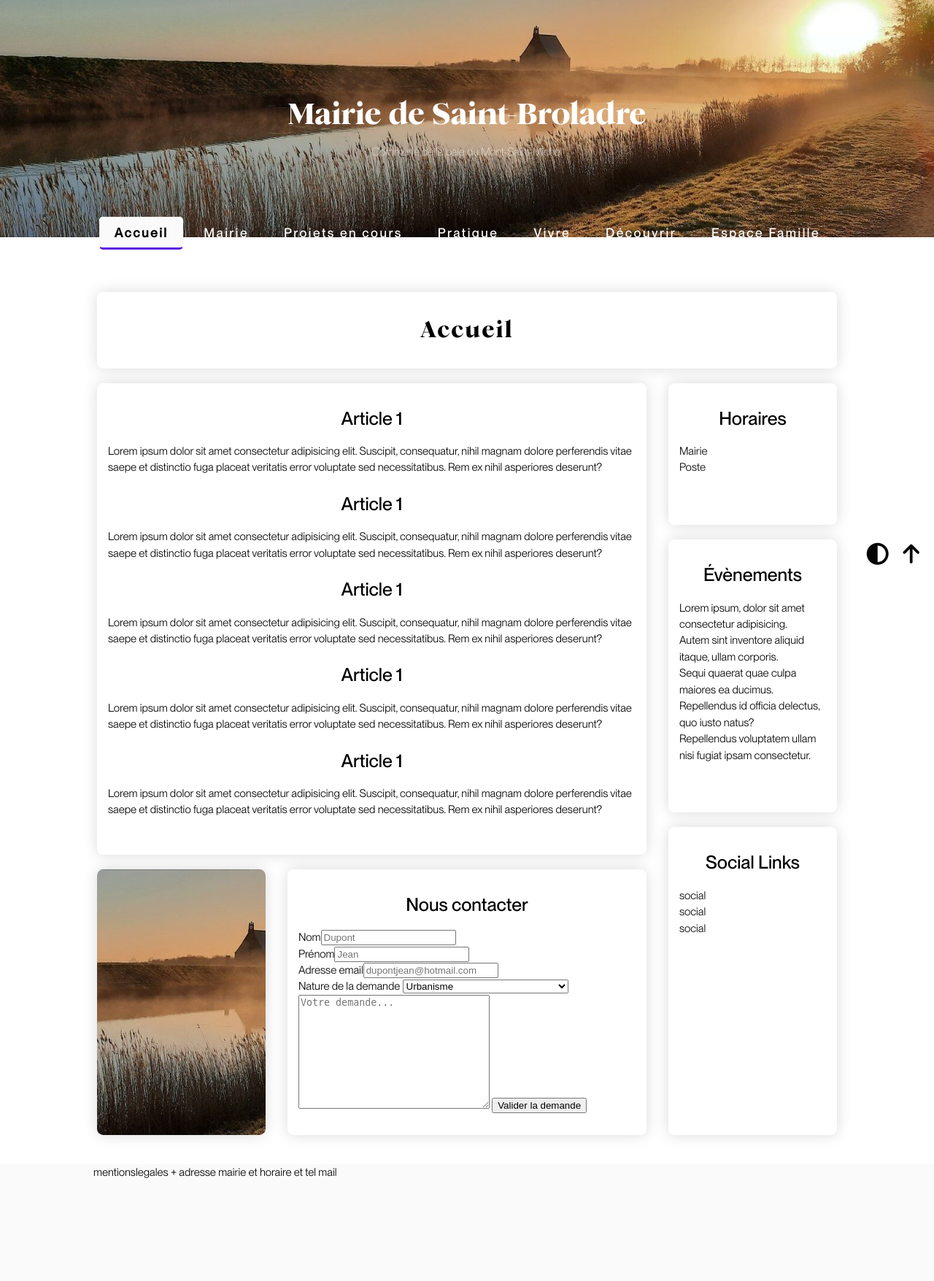
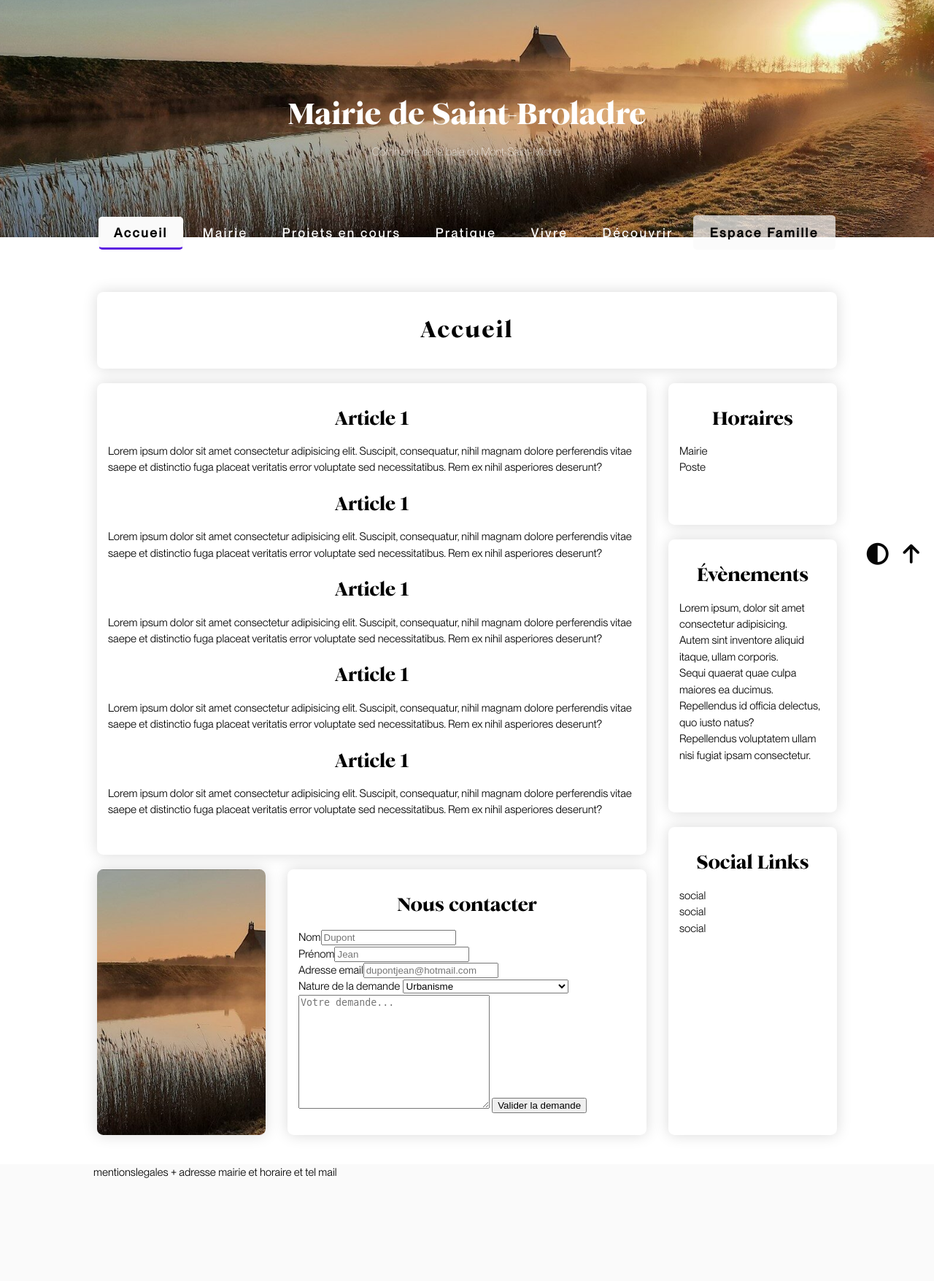
Before and after one commit to blnche/projet-mairie, a PHP site: page / in a window 1280 px wide. Shown: the whole page at 73% size. Run offline with PHP 8.4, Linux system fonts and the light colour scheme.

Commit message:
cleaned a bit

```diff
--- a/colors.css
+++ b/colors.css
@@ -19,7 +19,9 @@
     color-scheme: light;
     --text: rgb(5, 5, 5);
     --background: rgb(250, 250, 250);
+    --background-lighter: rgba(250, 250, 250, 0.700);
     --box-background: rgba(5, 5, 5, 0.150);
+    --box-border: transparent;
     --primary: rgb(56, 25, 123);
     --secondary: rgb(223, 212, 247);
     --accent: rgb(92, 30, 225);
@@ -29,7 +31,9 @@
     color-scheme: dark;
     --text: rgb(250, 250, 250);
     --background: rgb(5, 5, 5);
+    --background-lighter: rgba(5, 5, 5, 0.600);
     --box-background: rgba(5, 5, 5, 0.690);
+    --box-border: rgb(5, 5, 5);
     --primary: rgb(56, 25, 123);
     --secondary: rgb(19, 8, 43);
     --accent: rgb(157, 120, 237);
--- a/header.css
+++ b/header.css
@@ -70,3 +70,10 @@ header .homepage-link {
     border: 1.5px solid var(--background); /*permet d'avoir un rectangle plus large que les autres links*/
     border-bottom: 3.5px solid var(--accent);
 }
+
+.espace_famille {
+    border: 3px solid var(--box-border);
+    background: var(--background-lighter);
+    color: var(--text);
+    font-weight: bolder;
+}
--- a/index.html
+++ b/index.html
@@ -1,5 +1,5 @@
 <!DOCTYPE html>
-<html lang="en" data-theme="light">
+<html lang="fr" data-theme="light">
 <head>
     <meta charset="UTF-8">
     <meta name="viewport" content="width=device-width, initial-scale=1.0">
@@ -25,7 +25,7 @@
                     <li><a href="#">Pratique</a></li>
                     <li><a href="#">Vivre</a></li>
                     <li><a href="#">Découvrir</a></li>
-                    <li><a href="#">Espace Famille</a></li>
+                    <li><a href="#" class="espace_famille">Espace Famille</a></li>
                 </ul>
             </nav>
         </section>
--- a/style.css
+++ b/style.css
@@ -82,7 +82,7 @@ main h2, main h1 {
 main h2 {
     font-size: 2.5rem;
     margin-bottom: 1.5rem;
-    font-family: "Neue Montreal Medium";
+    font-family: "Romie Heavy";
 }
 
 .element-card {
@@ -124,25 +124,6 @@ footer a {
     line-height: 4rem;
 }
 
-
 #themeBtn {
-    /* border: transparent; */
-    /* border-radius: 2rem;
-    height: 4rem;
-    width: 4rem; */
-    /* margin-bottom: 1rem; */
-    /* position: absolute;
-    bottom: 6.5rem;
-    right: 2rem; */
     margin-right: 2rem;
 }
-
-#arrowUpBtn {
-    /* border-radius: 2rem;
-    height: 4rem;
-    width: 4rem; */
-    /* margin-bottom: 1rem; */
-    /* position: absolute;
-    bottom: 2rem;
-    right: 2rem; */
-}
```
